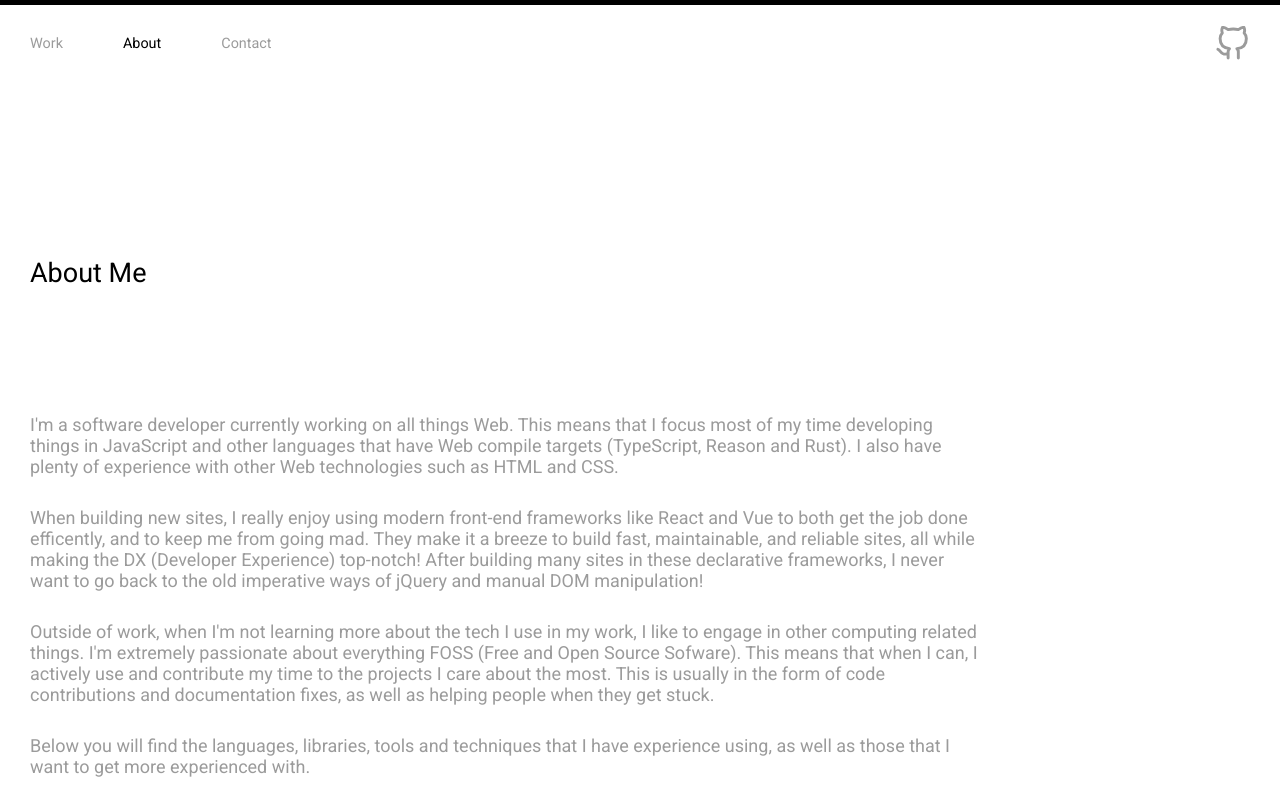
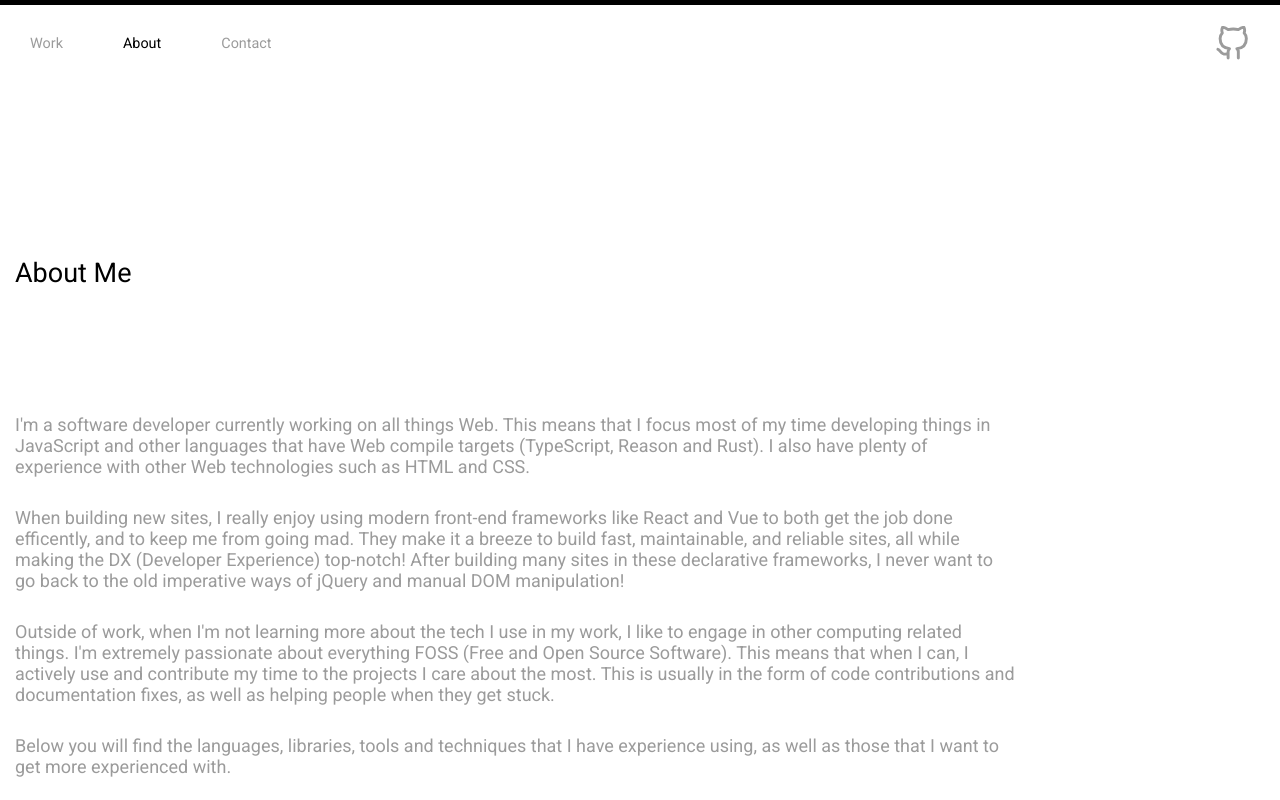
Before and after one commit to joealden/joe-aldens-portfolio, a Vue app: page /#/about in a window 1280 px wide. Shown: the top 800 px of the page. Built offline with nearby package versions, Linux system fonts and the light colour scheme.

Commit message:
Fix typo

```diff
--- a/src/views/About.vue
+++ b/src/views/About.vue
@@ -26,7 +26,7 @@
             Outside of work, when I'm not learning more about the tech I use in
             my work, I like to engage in other computing related things. I'm
             extremely passionate about everything FOSS (Free and Open Source
-            Sofware). This means that when I can, I actively use and contribute
+            Software). This means that when I can, I actively use and contribute
             my time to the projects I care about the most. This is usually in the
             form of code contributions and documentation fixes, as well as helping
             people when they get stuck.
@@ -132,7 +132,7 @@
 #about-wrapper-inner {
   width: 100%;
   max-width: 1660px;
-  padding: 0 30px;
+  padding: 0 15px;
 }
 
 #header {
@@ -149,7 +149,7 @@
 
 #paragraphs-wrapper {
   color: #9b9b9b;
-  max-width: 950px;
+  max-width: 1000px;
 
   p {
     margin: 0;
```
